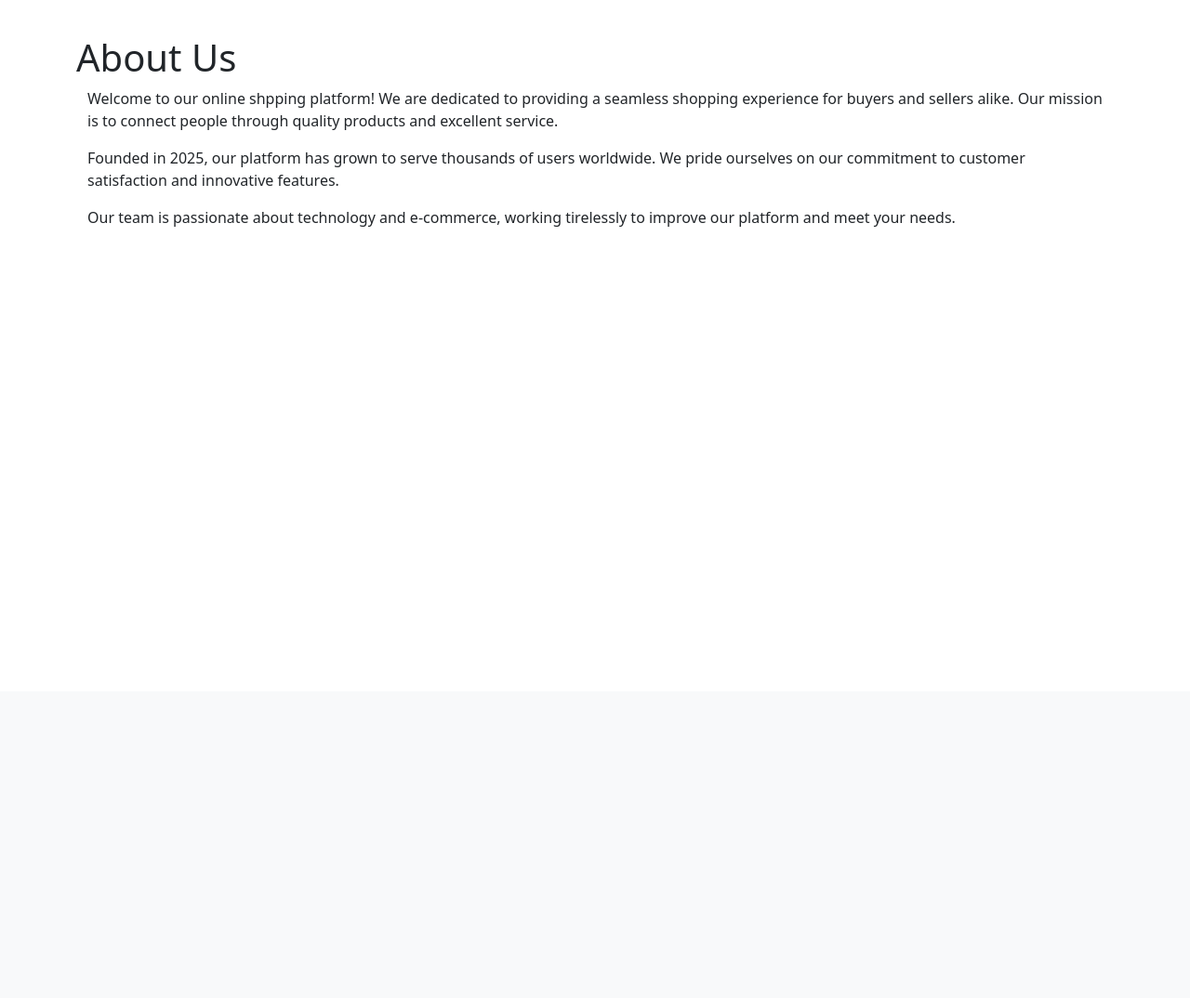
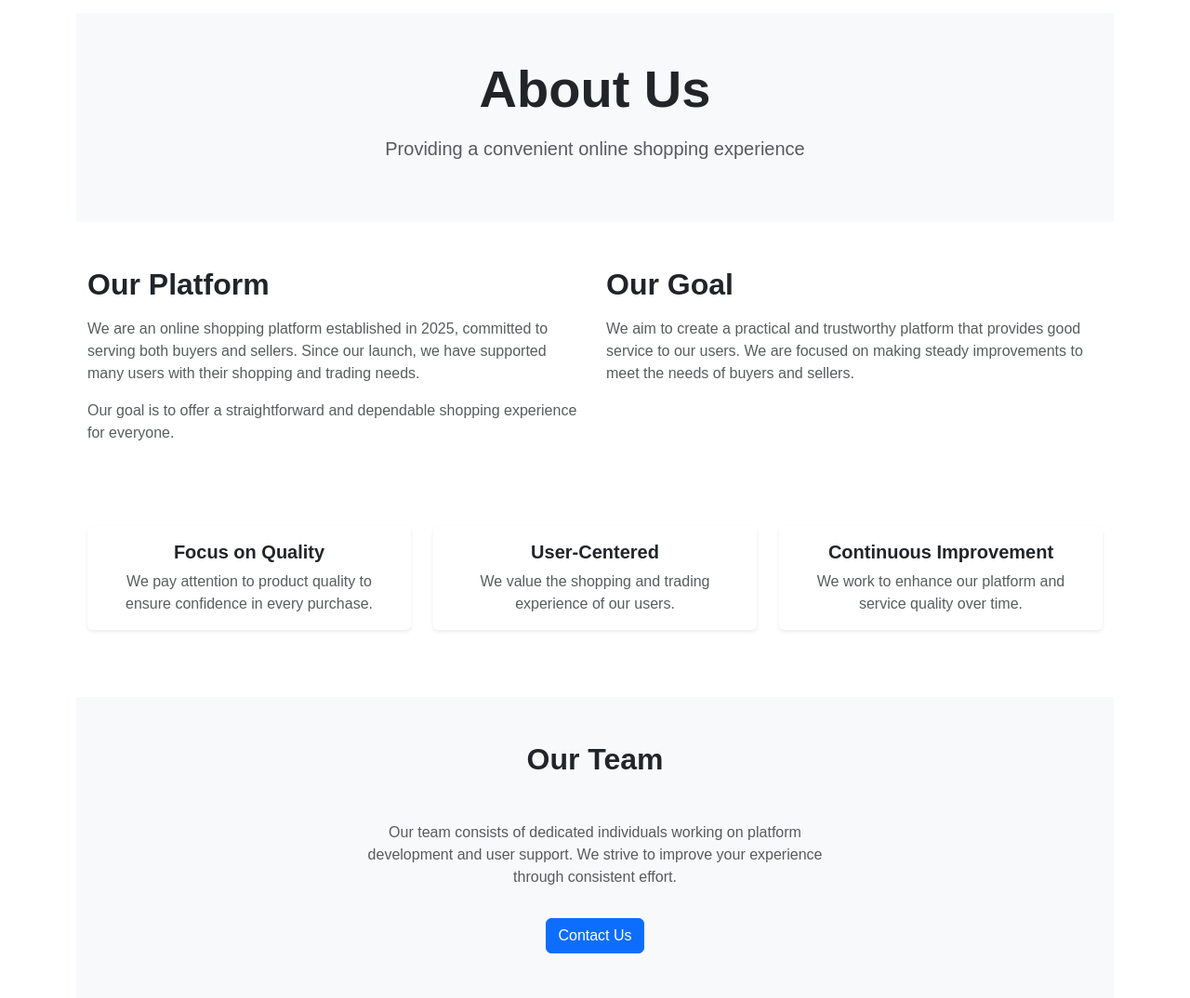
Before and after one commit to YichenShuai/shopping_platform, a Django app: page /about/about-us/ in a window 1280 px wide. Shown: the part 56-1130 px from the top of the page at 93% size. Before the commit the page ends 300 px from the top, so only its background shows below. Run offline with Django 5.2, Linux system fonts and the light colour scheme.

Commit message:
key pair, change about us page

```diff
--- a/shopping_platform/about/templates/about/about_us.html
+++ b/shopping_platform/about/templates/about/about_us.html
@@ -3,11 +3,113 @@
 {% block title %}About Us{% endblock %}
 
 {% block content %}
-<h1 class="mt-4">About Us</h1>
+<div class="about-page">
+    <!-- Header Section -->
+    <section class="hero-section bg-light py-5">
+        <div class="container text-center">
+            <h1 class="display-4 fw-bold mb-3">About Us</h1>
+            <p class="lead text-muted">Providing a convenient online shopping experience</p>
+        </div>
+    </section>
 
-<div class="container">
-    <p>Welcome to our online shpping platform! We are dedicated to providing a seamless shopping experience for buyers and sellers alike. Our mission is to connect people through quality products and excellent service.</p>
-    <p>Founded in 2025, our platform has grown to serve thousands of users worldwide. We pride ourselves on our commitment to customer satisfaction and innovative features.</p>
-    <p>Our team is passionate about technology and e-commerce, working tirelessly to improve our platform and meet your needs.</p>
+    <!-- Main Content -->
+    <section class="content-section py-5">
+        <div class="container">
+            <div class="row">
+                <!-- About the Platform -->
+                <div class="col-lg-6 mb-4">
+                    <h2 class="fw-bold mb-3">Our Platform</h2>
+                    <p class="text-muted">
+                        We are an online shopping platform established in 2025, committed to serving both buyers and sellers.
+                        Since our launch, we have supported many users with their shopping and trading needs.
+                    </p>
+                    <p class="text-muted">
+                        Our goal is to offer a straightforward and dependable shopping experience for everyone.
+                    </p>
+                </div>
+
+                <!-- Our Goal -->
+                <div class="col-lg-6 mb-4">
+                    <h2 class="fw-bold mb-3">Our Goal</h2>
+                    <p class="text-muted">
+                        We aim to create a practical and trustworthy platform that provides good service to our users.
+                        We are focused on making steady improvements to meet the needs of buyers and sellers.
+                    </p>
+                </div>
+            </div>
+
+            <!-- Core Features -->
+            <div class="row mt-5">
+                <div class="col-md-4 mb-4">
+                    <div class="card h-100 border-0 shadow-sm">
+                        <div class="card-body text-center">
+                            <i class="bi bi-check-circle-fill text-primary fs-2 mb-3"></i>
+                            <h5 class="card-title fw-bold">Focus on Quality</h5>
+                            <p class="card-text text-muted">
+                                We pay attention to product quality to ensure confidence in every purchase.
+                            </p>
+                        </div>
+                    </div>
+                </div>
+                <div class="col-md-4 mb-4">
+                    <div class="card h-100 border-0 shadow-sm">
+                        <div class="card-body text-center">
+                            <i class="bi bi-person-fill text-primary fs-2 mb-3"></i>
+                            <h5 class="card-title fw-bold">User-Centered</h5>
+                            <p class="card-text text-muted">
+                                We value the shopping and trading experience of our users.
+                            </p>
+                        </div>
+                    </div>
+                </div>
+                <div class="col-md-4 mb-4">
+                    <div class="card h-100 border-0 shadow-sm">
+                        <div class="card-body text-center">
+                            <i class="bi bi-gear-fill text-primary fs-2 mb-3"></i>
+                            <h5 class="card-title fw-bold">Continuous Improvement</h5>
+                            <p class="card-text text-muted">
+                                We work to enhance our platform and service quality over time.
+                            </p>
+                        </div>
+                    </div>
+                </div>
+            </div>
+        </div>
+    </section>
+
+    <!-- Team Section -->
+    <section class="team-section bg-light py-5">
+        <div class="container">
+            <h2 class="text-center fw-bold mb-5">Our Team</h2>
+            <div class="row justify-content-center">
+                <div class="col-md-6 text-center">
+                    <p class="text-muted">
+                        Our team consists of dedicated individuals working on platform development and user support.
+                        We strive to improve your experience through consistent effort.
+                    </p>
+                    <a href="/about/contact-us" class="btn btn-primary mt-3">Contact Us</a>
+                </div>
+            </div>
+        </div>
+    </section>
 </div>
+
+<!-- Custom Styles -->
+<style>
+    .about-page {
+        font-family: 'Arial', sans-serif;
+    }
+    .hero-section {
+        background: #f8f9fa;
+    }
+    .card {
+        transition: transform 0.3s ease;
+    }
+    .card:hover {
+        transform: translateY(-5px);
+    }
+    .bi {
+        color: #007bff;
+    }
+</style>
 {% endblock %}
```
Also changed, not shown: 1 other file.
